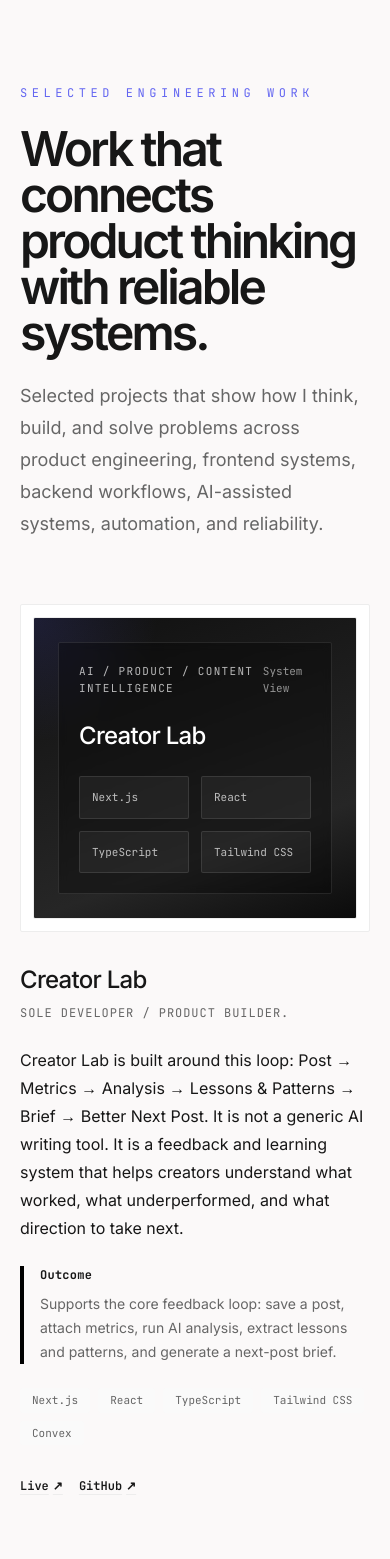
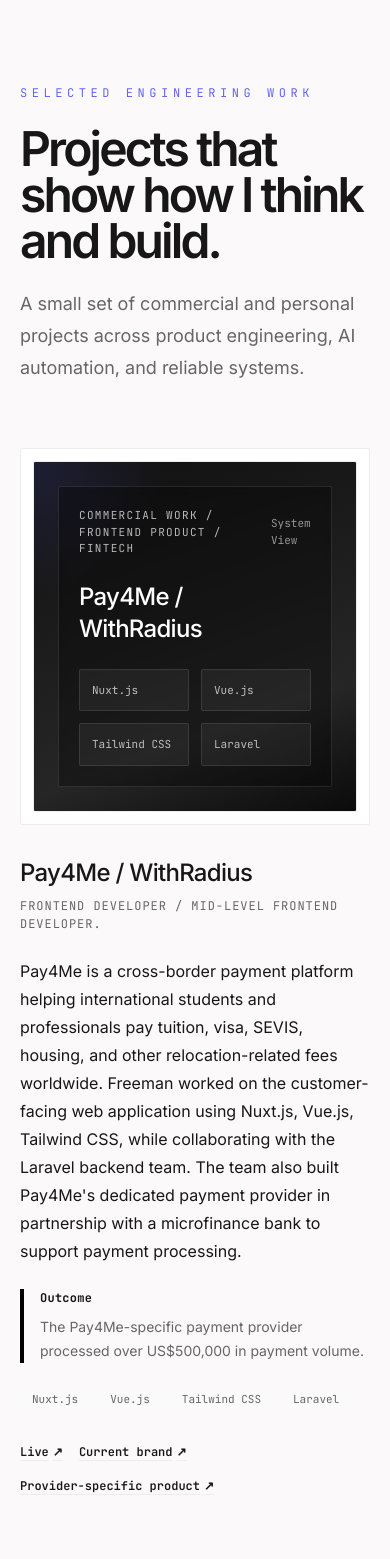
Before and after one commit to Freeman-md/freemancodz-v4, a Next.js app: page /work in a window 390 px wide. Shown: the part 200-1759 px from the top of the page. Built offline with nearby package versions, Linux system fonts and the light colour scheme; no server answers.

Commit message:
refactor: update project descriptions and enhance layout for improved clarity and presentation

```diff
--- a/src/app/page.tsx
+++ b/src/app/page.tsx
@@ -114,7 +114,7 @@
           title="What I Do"
           copy="Focused engineering support for founders and teams moving from idea to dependable product."
         />
-        <div className="grid gap-6 md:grid-cols-2 lg:grid-cols-4">
+        <div className="grid gap-6 grid-cols-2 lg:grid-cols-4">
           {profile.services.map(([title, copy]) => (
             <article
               key={title}
@@ -123,7 +123,7 @@
               <div className="mb-5 inline-flex h-10 w-10 items-center justify-center rounded-sm bg-accent/10 text-accent">
                 <ServiceIcon title={title} />
               </div>
-              <h3 className="text-2xl font-medium tracking-[-0.03em] text-ink">
+              <h3 className="sm:text-2xl font-medium tracking-[-0.03em] text-ink">
                 {title}
               </h3>
               <p className="mt-4 text-sm leading-6 text-muted">{copy}</p>
@@ -135,7 +135,7 @@
       <section className="border-y border-line bg-surface">
         <Container className="py-20 md:py-[120px]">
           <SectionHeader
-            title="Selected Work"
+            title="Featured Work"
             copy="Curated proof across AI product systems, automation workflows, fintech, and production-minded engineering."
           />
           <div className="grid gap-6 md:grid-cols-2">
--- a/src/app/work/page.tsx
+++ b/src/app/work/page.tsx
@@ -13,12 +13,10 @@
             Selected Engineering Work
           </p>
           <h1 className="text-[48px] font-semibold leading-[0.96] tracking-[-0.06em] text-ink md:text-[76px] md:leading-[0.96]">
-            Work that connects product thinking with reliable systems.
+            Projects that show how I think and build.
           </h1>
           <p className="mt-6 text-lg leading-8 text-muted">
-            Selected projects that show how I think, build, and solve problems
-            across product engineering, frontend systems, backend workflows,
-            AI-assisted systems, automation, and reliability.
+            A small set of commercial and personal projects across product engineering, AI automation, and reliable systems.
           </p>
         </section>
 
--- a/src/data/profile.ts
+++ b/src/data/profile.ts
@@ -73,9 +73,9 @@
       "The research explores how AI can improve reliability, observability, and operational resilience without sacrificing engineering judgement.",
   },
   currentDirection:
-  "Practical AI systems, engineering workflows, and reliable software operations.",
-currentDirectionSupport:
-  "I’m focused on building AI-assisted systems that make engineering work faster, clearer, and easier to operate. My MSc research into self-healing backend operations agents is one expression of that direction, exploring how production systems can detect, diagnose, and recover from failures while keeping engineers firmly in control.",
+    "Practical AI systems, engineering workflows, and reliable software operations.",
+  currentDirectionSupport:
+    "I’m focused on building AI-assisted systems that make engineering work faster, clearer, and easier to operate. My MSc research into self-healing backend operations agents is one expression of that direction, exploring how production systems can detect, diagnose, and recover from failures while keeping engineers firmly in control.",
   outsideEngineering: [
     {
       title: "Strength",
--- a/src/data/projects.ts
+++ b/src/data/projects.ts
@@ -14,6 +14,27 @@
 };
 
 export const projects: Project[] = [
+  {
+    title: "Pay4Me / WithRadius",
+    summary:
+      "A cross-border platform helping international students and relocation users handle education and move-abroad payments worldwide.",
+    category: "Commercial Work / Frontend Product / Fintech",
+    stack: ["Nuxt.js", "Vue.js", "Tailwind CSS", "Laravel"],
+    role: "Frontend Developer / Mid-level Frontend Developer.",
+    links: [{ label: "Live", href: "https://pay4me.app" }, {
+      label: "Current brand",
+      href: "https://withradius.com",
+    }, { label: "Provider-specific product", href: "https://pay.pay4me.app" }],
+    outcome:
+      "The Pay4Me-specific payment provider processed over US$500,000 in payment volume.",
+    collaboration:
+      "Collaborated with backend engineer, mobile engineer, product designer, project manager, Head of Engineering, and the broader product team. Freeman and the frontend-inclined Head of Engineering handled the customer-facing web application.",
+    positioning:
+      "Radius / Pay4Me supports global education and relocation-related payment flows.",
+    detail:
+      "Pay4Me is a cross-border payment platform helping international students and professionals pay tuition, visa, SEVIS, housing, and other relocation-related fees worldwide. Freeman worked on the customer-facing web application using Nuxt.js, Vue.js, Tailwind CSS, while collaborating with the Laravel backend team. The team also built Pay4Me's dedicated payment provider in partnership with a microfinance bank to support payment processing.",
+    featured: true,
+  },
   {
     title: "Creator Lab",
     summary:
@@ -72,27 +93,6 @@
     featured: true,
   },
   {
-    title: "Pay4Me / WithRadius",
-    summary:
-      "A cross-border platform helping international students and relocation users handle education and move-abroad payments worldwide.",
-    category: "Commercial Work / Frontend Product / Fintech",
-    stack: ["Nuxt.js", "Vue.js", "Tailwind CSS", "Laravel"],
-    role: "Frontend Developer / Mid-level Frontend Developer.",
-    links: [{ label: "Live", href: "https://pay4me.app" }, {
-      label: "Current brand",
-      href: "https://withradius.com",
-    }, { label: "Provider-specific product", href: "https://pay.pay4me.app" }],
-    outcome:
-      "The Pay4Me-specific payment provider processed over US$500,000 in payment volume.",
-    collaboration:
-      "Collaborated with backend engineer, mobile engineer, product designer, project manager, Head of Engineering, and the broader product team. Freeman and the frontend-inclined Head of Engineering handled the customer-facing web application.",
-    positioning:
-      "Radius / Pay4Me supports global education and relocation-related payment flows.",
-    detail:
-      "Pay4Me is a cross-border payment platform helping international students and professionals pay tuition, visa, SEVIS, housing, and other relocation-related fees worldwide. Freeman worked on the customer-facing web application using Nuxt.js, Vue.js, Tailwind CSS, while collaborating with the Laravel backend team. The team also built Pay4Me's dedicated payment provider in partnership with a microfinance bank to support payment processing.",
-    featured: true,
-  },
-  {
     title: "AcrossTheHorizon",
     summary:
       "A study-abroad platform helping users access education relocation resources, offers, reviews, and related services.",
```
